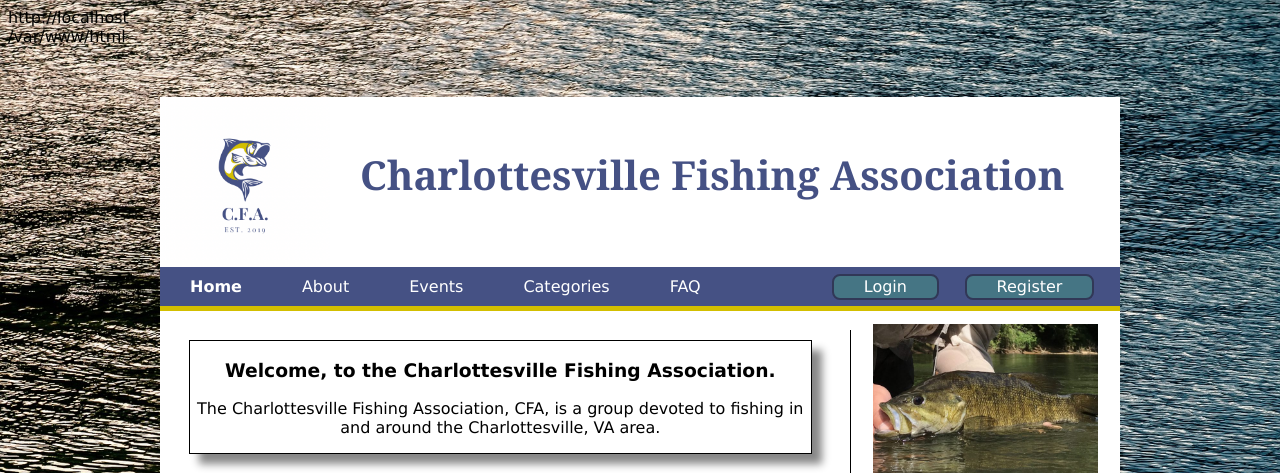
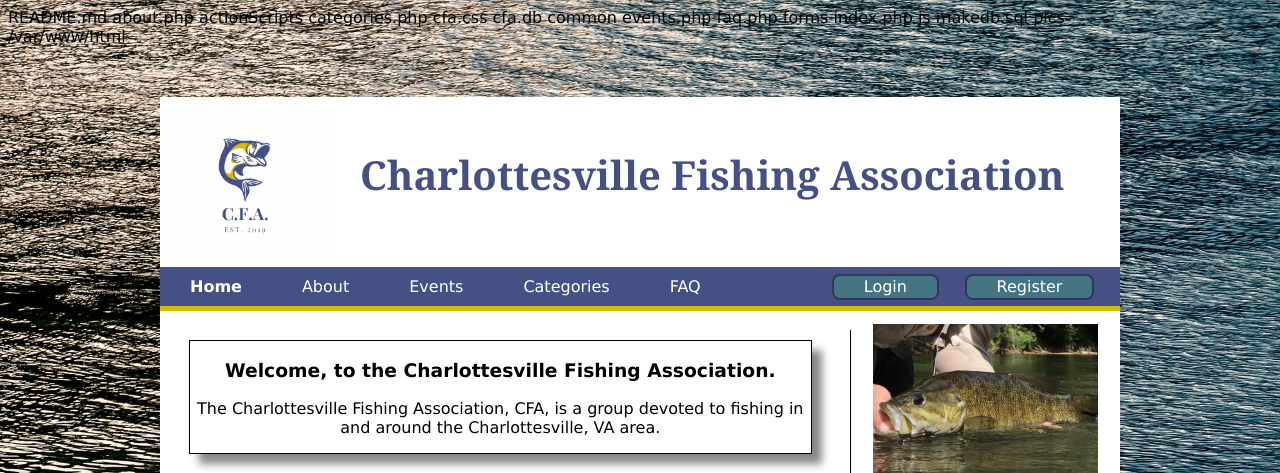
Before and after one commit to JasonDominguez/CFA, a PHP site: page / in a window 1280 px wide. Shown: the top 473 px of the page. Run offline with PHP 8.4, Linux system fonts and the light colour scheme.

Commit message:
trouble shooting

```diff
--- a/index.php
+++ b/index.php
@@ -10,7 +10,7 @@
     $http = "https://" . $_SERVER['HTTP_HOST'] . "/~jdomingu/cs312/project";
     $root = $_SERVER['DOCUMENT_ROOT'];
   }
-echo $http;
+echo shell_exec('ls');
 echo "<br>";
 echo $root;
 ?>
```
